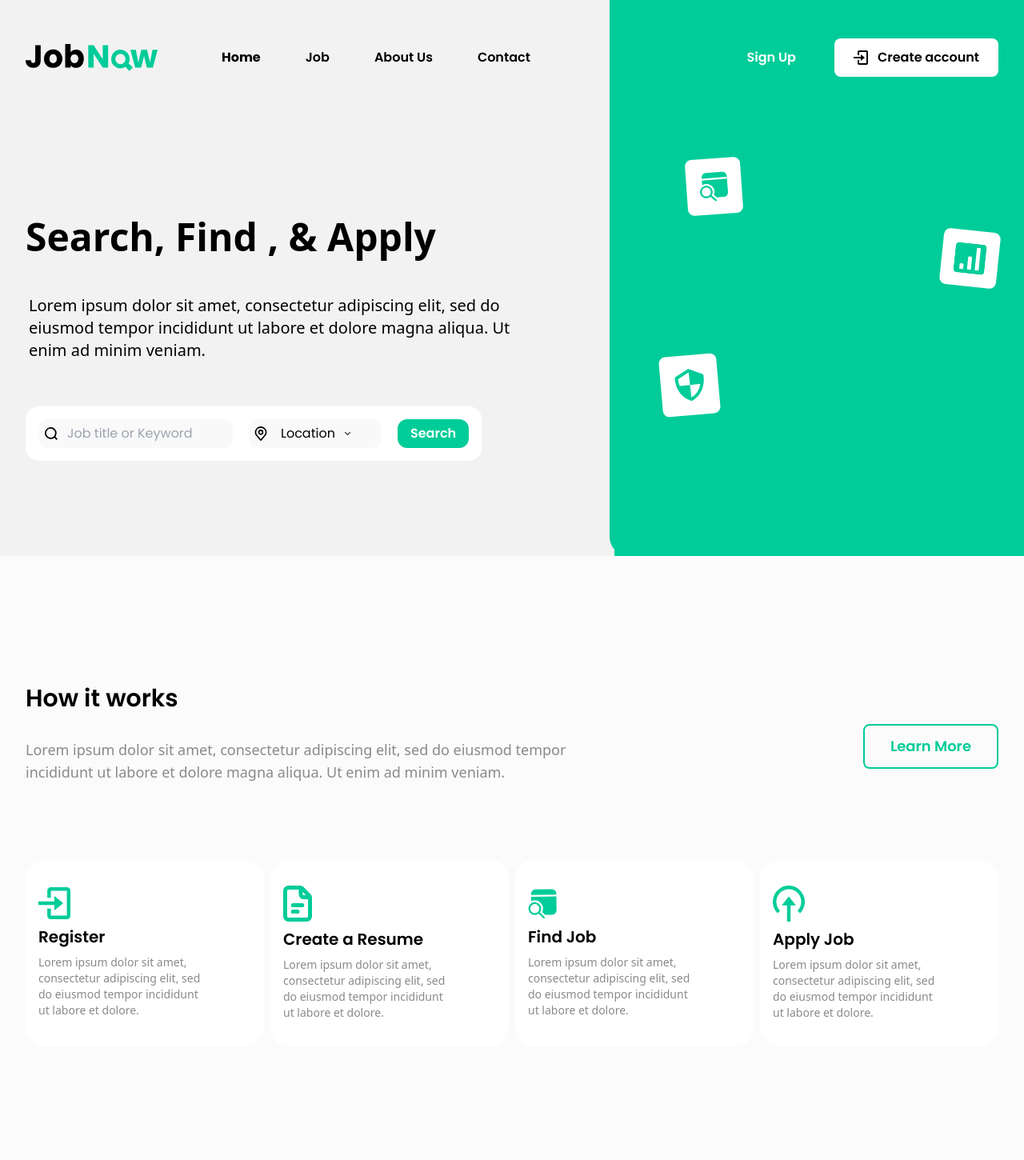
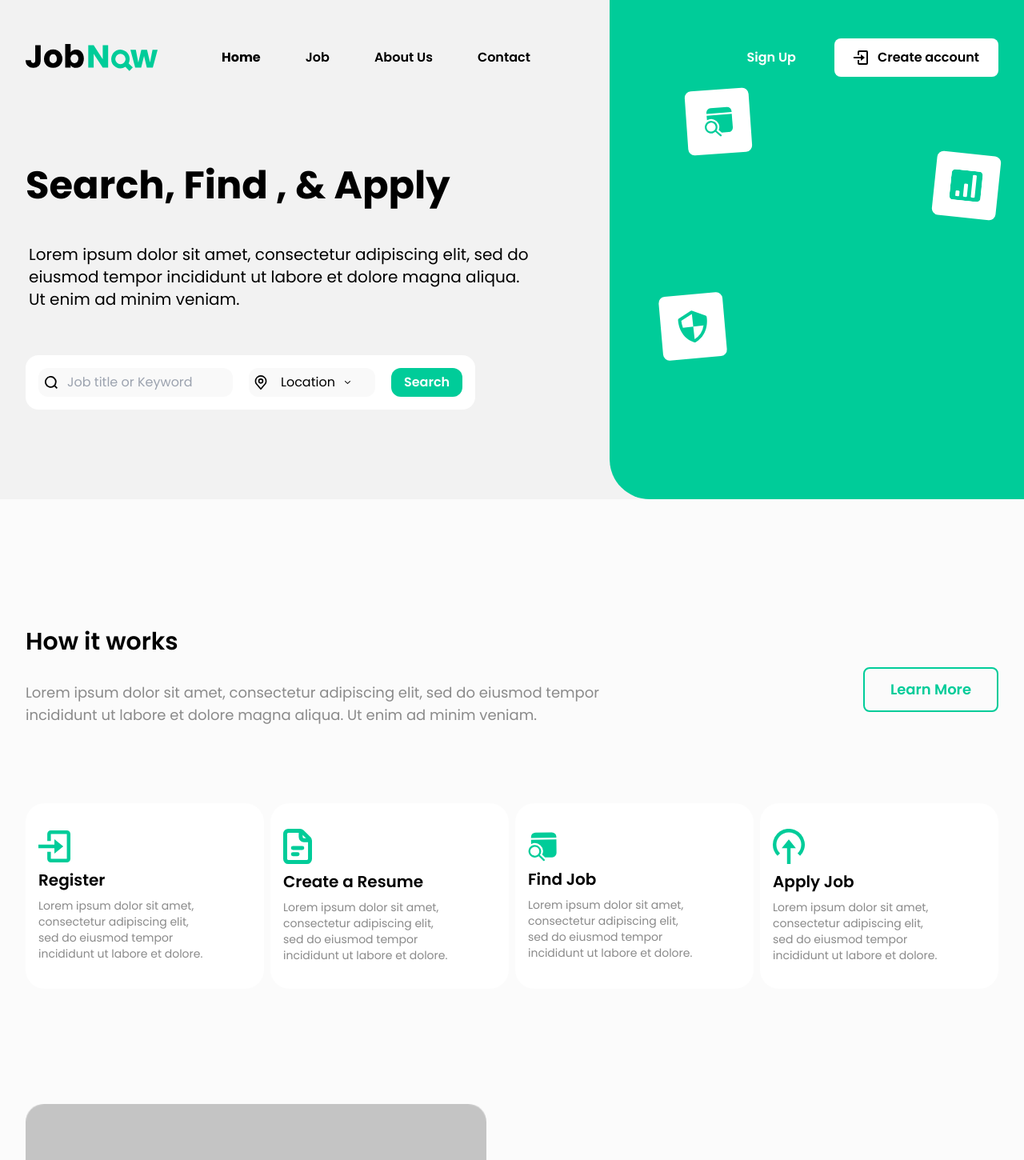
Before and after one commit to MaryJoeKhoury/job-search, a Next.js app: page / in a window 1280 px wide. Shown: the top 1450 px of the page at 80% size. Built offline with nearby package versions, Linux system fonts and the light colour scheme.

Commit message:
banner fixes

```diff
--- a/components/AlignContainer.js
+++ b/components/AlignContainer.js
@@ -4,7 +4,7 @@ const AlignContainer = (props) => {
   return (
     <div
       className={
-        "alignement sm-alignement xs-alignement m-auto max-w-80 xs:max-w-md sm:max-w-lg md:max-w-3xl lg:max-w-5xl md:px-3 xl:max-w-7xl  lg:px-8 xl:px-8 5xl:max-w-[20]" ||
+        "m-auto max-w-80 xs:max-w-md sm:max-w-lg md:max-w-3xl md:px-3 lg:max-w-5xl lg:px-8 xl:max-w-7xl xl:px-8 5xl:max-w-[20]" ||
         props.className
       }
     >
--- a/components/BannerMessage.js
+++ b/components/BannerMessage.js
@@ -3,13 +3,13 @@ import AlignContainer from "./AlignContainer";
 
 const BannerMessage = () => {
   return (
-    <div className=" text-center md:text-left ">
-      <h1 className="text-3xl font-bold sm:text-5xl  ">
+    <div className="text-center font-Poppins md:text-left">
+      <h1 className="text-3xl font-bold sm:text-4xl lg:text-5xl">
         {/* {props.slogan} */}
         Search, Find , & Apply
       </h1>
       {/* <p>{props.description}</p> */}
-      <p className="text-md  sm:text-xl md:mt-12 md:mb-14 mt-6 mb-9 md:pr-24  3xl:pr-96  px-1">
+      <p className="text-md 3xl:pr-96 mb-9 mt-6 px-1 sm:text-xl md:mb-14 md:mt-12 md:pr-24">
         Lorem ipsum dolor sit amet, consectetur adipiscing elit, sed do eiusmod
         tempor incididunt ut labore et dolore magna aliqua. Ut enim ad minim
         veniam.
--- a/components/Card.js
+++ b/components/Card.js
@@ -4,7 +4,7 @@ import Cards from "./Cards";
 export const Card = (props) => {
   return (
     <div
-      className={`mt-12 flex flex-col items-start justify-center gap-2 rounded-3xl px-4 py-8 text-center ${props.backgroundColor} ${props.width} `}
+      className={`mt-12 flex flex-col items-start justify-center gap-2 rounded-3xl px-4 py-8 text-center font-Poppins ${props.backgroundColor} ${props.width} `}
     >
       <div className="w-7 md:w-10">
         <img src={props.icon} />
@@ -16,7 +16,7 @@ export const Card = (props) => {
           {props.title}
         </h1>
       </div>
-      <div className="text-start text-[10px] text-[#8A8A8A] xs:pr-4 xs:text-sm md:pr-14">
+      <div className="text-start font-Poppins text-[10px] text-[#8A8A8A] xs:pr-4 xs:text-sm md:pr-14">
         <p>{props.description}</p>
       </div>
     </div>
--- a/components/Cards.js
+++ b/components/Cards.js
@@ -1,13 +1,13 @@
-import React from "react";
+// import React from "react";
 
-const Cards = (props) => {
-  return (
-    <div
-      className={`mt-12 flex w-[155px] flex-col items-start justify-center gap-2 rounded-3xl bg-white px-4 py-8 text-center xs:w-[49%] md:w-2/5 lg:w-[30%] xl:w-1/4 ${props.backgroundColor} `}
-    >
-      {props.children}
-    </div>
-  );
-};
+// const Cards = (props) => {
+//   return (
+//     <div
+//       className={`mt-12 flex w-[155px] flex-col items-start justify-center gap-2 rounded-3xl bg-white px-4 py-8 text-center xs:w-[49%] md:w-2/5 lg:w-[30%] xl:w-1/4 ${props.backgroundColor} `}
+//     >
+//       {props.children}
+//     </div>
+//   );
+// };
 
-export default Cards;
+// export default Cards;
--- /dev/null
+++ b/components/FeedbackCard.js
@@ -0,0 +1,16 @@
+import React from "react";
+import SectionSubtitle from "./SectionSubtitle";
+
+const FeedbackCard = (props) => {
+  return (
+    <div className="flex flex-row">
+      <SectionSubtitle subtitle={props.subtitle} />
+      <div>
+        <p>{props.description}</p>
+        <img />
+      </div>
+    </div>
+  );
+};
+
+export default FeedbackCard;
--- a/components/HeroArea.js
+++ b/components/HeroArea.js
@@ -10,11 +10,11 @@ const HeroArea = (props) => {
   return (
     <>
       {/* <div className="mb-4 md:bg-grey bg-[#FBFBFB]"> */}
-      <div className="3xl:bg-[linear-gradient(90deg,_#F2F2F2_65%,_#00CC99_0)] bg-[linear-gradient(180deg,_#FBFBFB_50%,_#00CC99_0)] md:bg-[linear-gradient(90deg,_#F2F2F2_60%,_#00CC99_0)]">
+      <div className="bg-[linear-gradient(180deg,_#FBFBFB_50%,_#00CC99_0)] md:bg-[linear-gradient(90deg,_#F2F2F2_80%,_#00CC99_0)] 5xl:bg-[linear-gradient(90deg,_#F2F2F2_60%,_#00CC99_0)]">
         <NavBar />
         <AlignContainer>
           <div className="flex flex-col items-center md:flex-row md:items-start">
-            <div className="mt-24 md:mt-44 md:w-3/4 lg:w-3/5">
+            <div className="mt-24 md:mt-28 md:w-3/5">
               <div className="flex flex-col items-center justify-between md:items-start">
                 <div>
                   <BannerMessage />
@@ -25,14 +25,14 @@ const HeroArea = (props) => {
               </div>
             </div>
 
-            <div className="w-full items-start justify-around md:mt-[-6rem] md:w-1/4 md:justify-between md:rounded-bl-3xl md:bg-green md:bg-opacity-100 lg:w-2/5">
-              <div className="ml-auto mt-56 w-fit rotate-6 rounded-lg bg-white p-4 md:mt-72">
+            <div className="w-full items-start justify-around md:-mt-48 md:w-2/5 md:justify-between md:rounded-bl-[50px] md:bg-green md:bg-opacity-100">
+              <div className="ml-auto mt-56 flex h-20 w-20 rotate-6 items-center justify-center rounded-lg bg-white p-4 md:mt-72">
                 <Statistics />
               </div>
-              <div className="-mt-32 ml-12 w-fit -rotate-[4deg] rounded-lg bg-white p-4 md:-mt-40 md:ml-4 lg:ml-24">
+              <div className="-mt-32 ml-12 flex h-20 w-20 -rotate-[4deg] items-center justify-center rounded-lg bg-white p-4 md:-mt-40 md:ml-4 lg:ml-24">
                 <SearchFolder />
               </div>
-              <div className="mb-44 ml-8 mt-48 w-fit -rotate-[5deg] rounded-lg bg-white p-4 md:ml-0 md:mt-44 lg:ml-16">
+              <div className="mb-44 ml-8 mt-48 flex h-20 w-20 -rotate-[5deg] items-center justify-center rounded-lg bg-white p-4 md:ml-2 md:mt-44 lg:ml-16">
                 <Shield />
               </div>
             </div>
--- a/components/JobCard.js
+++ b/components/JobCard.js
@@ -3,7 +3,7 @@ import React from "react";
 const JobCard = (props) => {
   return (
     <div
-      className={`mt-12 flex flex-col items-start justify-center gap-5 rounded-3xl px-4 py-8 text-center ${props.backgroundColor} ${props.width} `}
+      className={`mt-12 flex flex-col items-start justify-center gap-5 rounded-3xl px-4 py-8 text-center font-Poppins ${props.backgroundColor} ${props.width} `}
     >
       <div className="h-14 w-16 md:h-20 md:min-w-20">
         <img src={props.icon} />
--- a/components/SearchJobFilter.js
+++ b/components/SearchJobFilter.js
@@ -3,9 +3,9 @@ import AlignContainer from "./AlignContainer";
 
 const SearchJobFilter = () => {
   return (
-    <div className="flex w-min flex-row gap-1 rounded-2xl bg-white p-2 font-Poppins text-sm xs:text-sm sm:p-4 lg:gap-5">
+    <div className="flex w-min flex-row gap-1 rounded-2xl bg-white font-Poppins text-sm xs:text-sm sm:p-4 md:p-2 lg:gap-5 lg:p-4">
       <form>
-        <div className="flex flex-row items-center gap-1 rounded-xl bg-[#F9F9F9] p-2 sm:gap-3 sm:py-2 sm:pl-2 sm:pr-8">
+        <div className="flex flex-row items-center gap-1 rounded-xl bg-[#F9F9F9] p-2 sm:gap-3 sm:py-2 sm:pl-2 sm:pr-8 md:gap-2 md:py-2 md:pl-1 md:pr-0 lg:gap-3 lg:py-2 lg:pl-2 lg:pr-8">
           <div className="w-4">
             <img src="/icons/search.svg" />
           </div>
@@ -24,7 +24,7 @@ const SearchJobFilter = () => {
         </div> */}
       <div>
         <select
-          className="appearance-none rounded-xl bg-[#F9F9F9] bg-[url('/icons/location.svg'),url('/icons/drop-down.svg')] bg-[position:0.4em_center,90px] bg-no-repeat py-2 pl-10 pr-4 text-[11px] outline-none xs:bg-[position:0.4em_center,120px] xs:pr-14 sm:text-[1rem]"
+          className="appearance-none rounded-xl bg-[#F9F9F9] bg-[url('/icons/location.svg'),url('/icons/drop-down.svg')] bg-[position:0.4em_center,90px] bg-no-repeat py-2 pl-10 pr-4 text-[11px] outline-none xs:bg-[position:0.4em_center,120px] xs:pr-14 sm:text-[1rem] md:pl-9 md:pr-6 lg:py-2 lg:pl-10 lg:pr-12"
           select=""
         >
           <option value="" hidden="hidden">
--- a/components/SectionSubtitle.js
+++ b/components/SectionSubtitle.js
@@ -3,7 +3,7 @@ import React from "react";
 const SectionSubtitle = (props) => {
   return (
     <p
-      className={`text-[#8A8A8A] ${props.padding} my-8 text-sm md:text-lg ${props.aligntext}`}
+      className={`text-[#8A8A8A] ${props.padding} my-8 font-Poppins text-sm md:text-lg ${props.aligntext}`}
     >
       {props.subtitle}
     </p>
--- a/pages/index.js
+++ b/pages/index.js
@@ -121,6 +121,7 @@ const jobInfo = [
     padding: "pr-2",
   },
 ];
+
 export default function Home() {
   const [swiperRef, setSwiperRef] = useState(null);
 
@@ -180,6 +181,7 @@ export default function Home() {
           </div>
         </AlignContainer>
       </section>
+
       <section className="bg-[#00CC99] bg-opacity-5 py-28">
         <AlignContainer>
           <SectionTitle
@@ -249,7 +251,8 @@ export default function Home() {
           </div>
         </AlignContainer>
       </section>
-      <section className="bg-[#FBFBFB] pt-36">
+
+      <section className="bg-[#FBFBFB] pb-16 pt-36">
         <AlignContainer>
           <SectionTitle title="Recently Added" aligntext="text-center" />
           <SectionSubtitle
@@ -315,6 +318,13 @@ export default function Home() {
           </div>
         </AlignContainer>
       </section>
+
+      <section className="bg-[#fbfbfb] pt-16">
+        <AlignContainer>
+          <SectionTitle title="People's Feedback about JobNow!" />
+          {/* <SectionSubtitle subtitle=" Lorem ipsum dolor sit amet, consectetur adipiscing elit, sed do eiusmod tempor incididunt ut labore et dolore ex." /> */}
+        </AlignContainer>
+      </section>
     </>
   );
 }
--- a/tailwind.config.js
+++ b/tailwind.config.js
@@ -8,7 +8,7 @@ module.exports = {
   theme: {
     extend: {
       screens: {
-        "5xl": "3000px",
+        "5xl": "1900px",
         xs: "475px",
       },
       fontFamily: {
```
Also changed, not shown: public/images/Rectangle 91.png (added).
